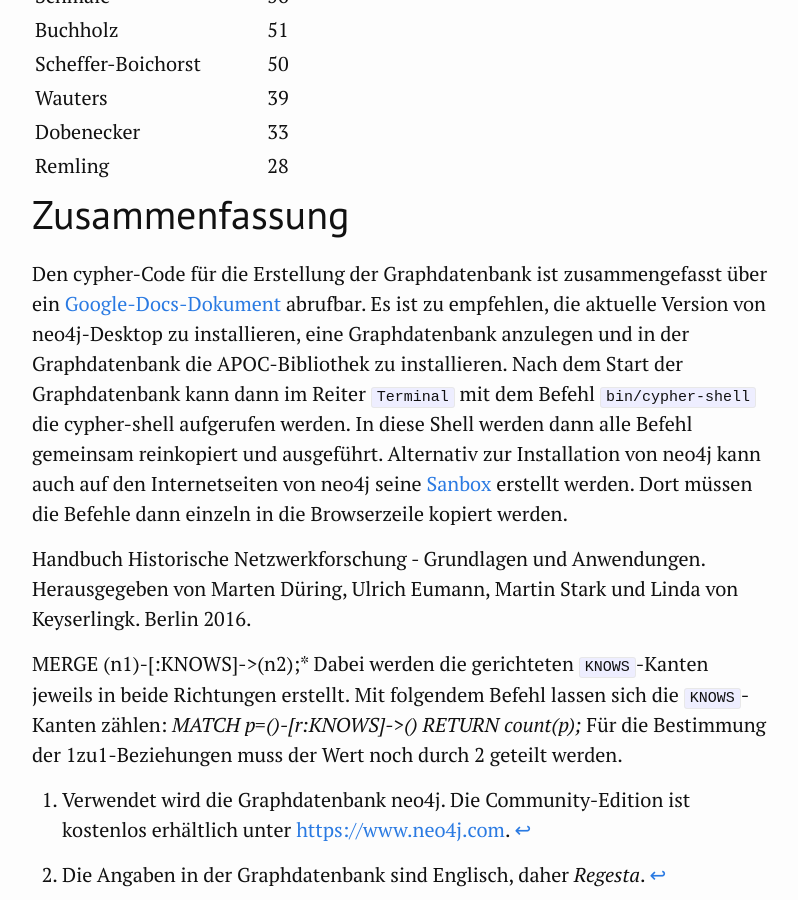
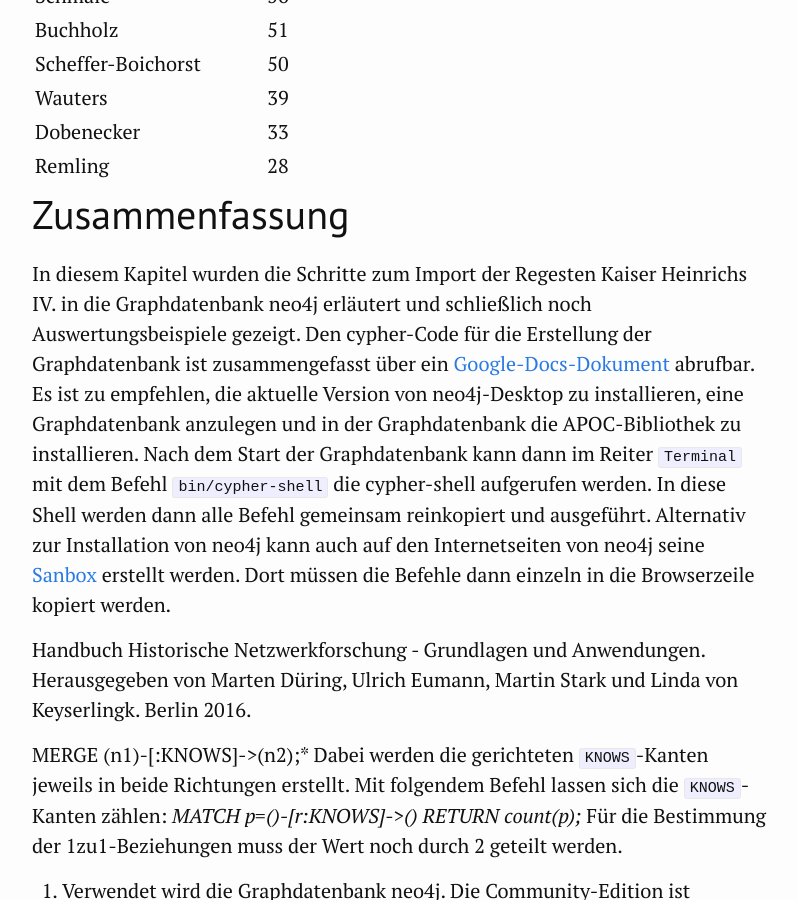
Before and after one commit to kuczera/Graphentechnologien, a Jekyll site: the page built from docs/20_Import und Modellierung von Projektdaten im Graphen.md, in a window 1280 px wide and 900 px high, scrolled down 27304 px. Shown: the whole window, without its empty margins (238-1036 px from the left). Built offline with Jekyll 4.4.1, drawn with Linux system fonts in a browser that asks for light colours.

Commit message:
Zusammenfassung entworfen

```diff
--- a/docs/20_Import und Modellierung von Projektdaten im Graphen.md
+++ b/docs/20_Import und Modellierung von Projektdaten im Graphen.md
@@ -500,6 +500,7 @@ RETURN n.title, count(r) as ANZAHL ORDER BY ANZAHL desc LIMIT 10;
 
 # Zusammenfassung
 
+In diesem Kapitel wurden die Schritte zum Import der Regesten Kaiser Heinrichs IV. in die Graphdatenbank neo4j erläutert und schließlich noch Auswertungsbeispiele gezeigt.
 Den cypher-Code für die Erstellung der Graphdatenbank ist zusammengefasst über ein [Google-Docs-Dokument](https://docs.google.com/document/d/1u7xDZOOz9dc3cI0vm87N8Mw4FmC_GUGBi3WritNzfpE/edit?usp=sharing) abrufbar. Es ist zu empfehlen, die aktuelle Version von neo4j-Desktop zu installieren, eine Graphdatenbank anzulegen und in der Graphdatenbank die APOC-Bibliothek zu installieren. Nach dem Start der Graphdatenbank kann dann im Reiter `Terminal` mit dem Befehl `bin/cypher-shell` die cypher-shell aufgerufen werden. In diese Shell werden dann alle Befehl gemeinsam reinkopiert und ausgeführt. Alternativ zur Installation von neo4j kann auch auf den Internetseiten von neo4j seine [Sanbox](https://neo4j.com/lp/try-neo4j-sandbox) erstellt werden. Dort müssen die Befehle dann einzeln in die Browserzeile kopiert werden.
 
 [^5147]: Verwendet wird die Graphdatenbank neo4j. Die Community-Edition ist kostenlos erhältlich unter [https://www.neo4j.com](https://www.neo4j.com).
```
